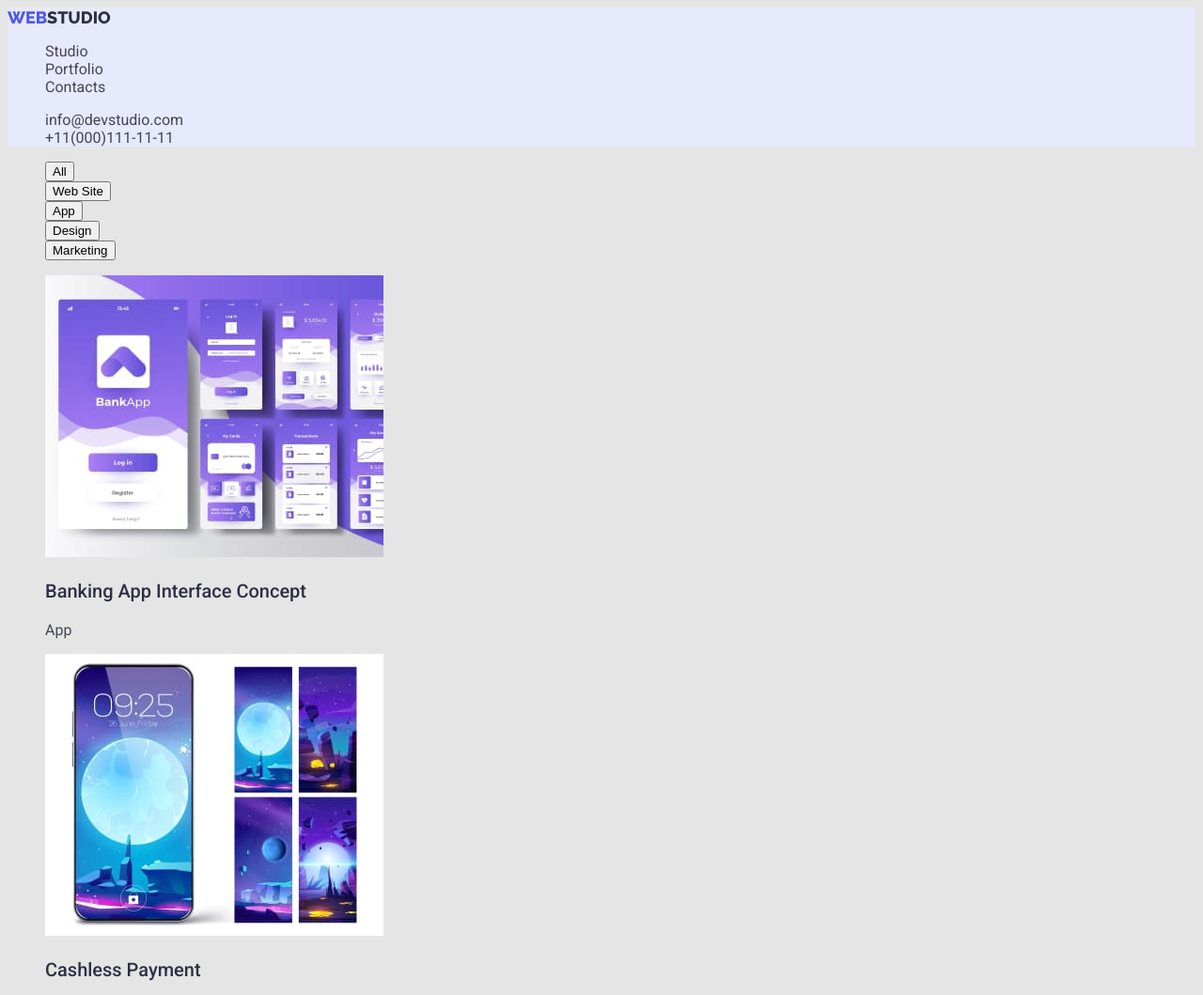
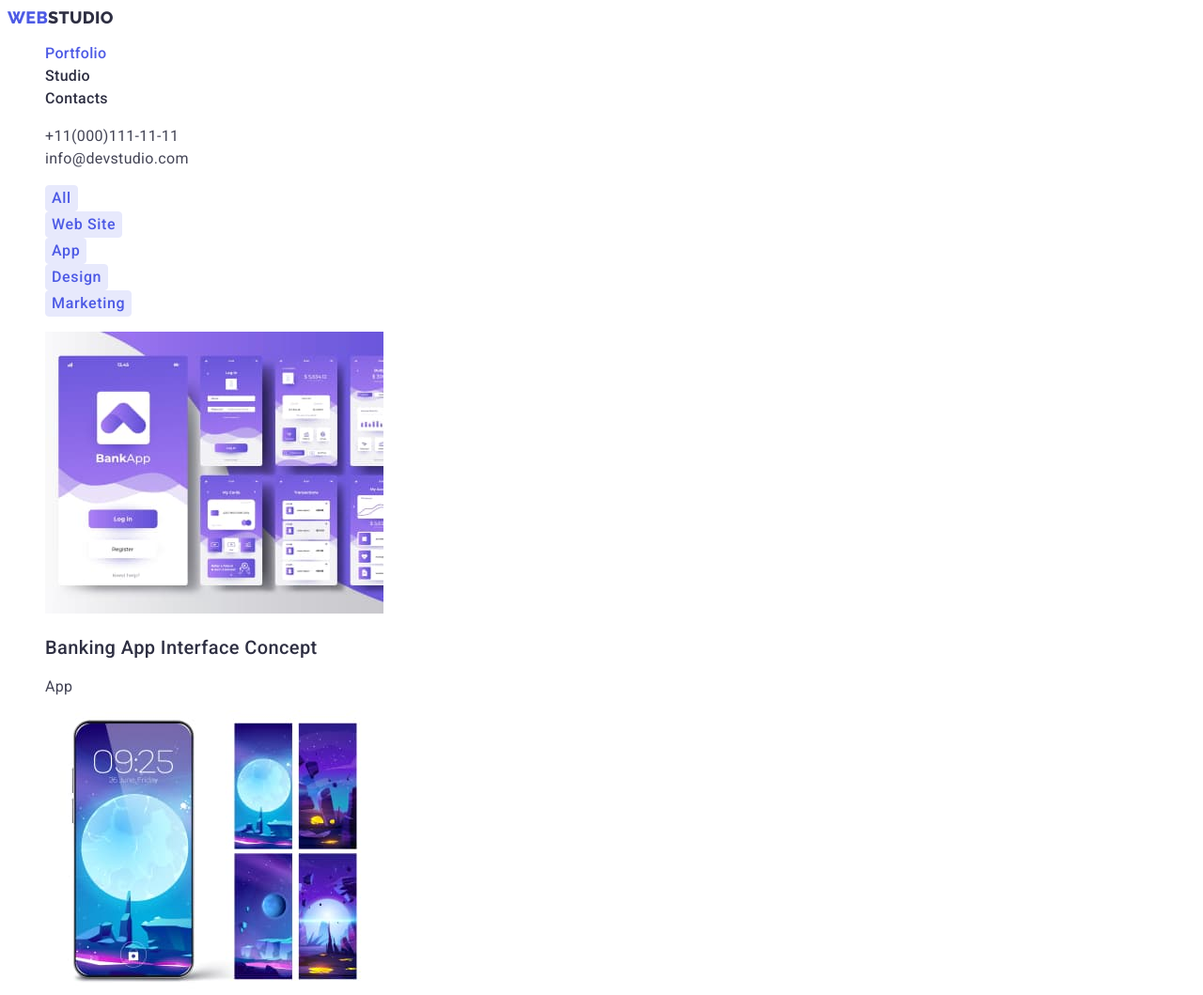
Before and after one commit to Sergii1975/goit-markup-hw-02, a plain HTML site: page portfolio.html in a window 1280 px wide. Shown: the top 1059 px of the page at 94% size. Drawn offline with Linux system fonts and the light colour scheme.

Commit message:
update index.html, styles.css, portfolio.html

```diff
--- a/css/styles.css
+++ b/css/styles.css
@@ -1,79 +1,185 @@
+:root {
+--primary-text-color: #434455;
+--title-text-color: #2E2F42;
+--background-color: #FFFFFF;
+--second-text-color: #ffffff;
+--accent-color: #e7e9fc;
+--primary-brand-color: #4d5ae5;
+--pressed-state-color: #404bbf;
+--succes-color: #32d0aa;
+--subtle-text-color: #8e8f99;
+--light-color: #f4f4fd;
+--modal-overlay-color: #2e2f42;
+--hero-background-color: #2e2f42;
+
+}
 body {
-    font-family: Roboto;
-    background-color: #E5E5E5;
-    color: #434455;
+    font-family: Roboto, sans-serif;
+    background-color: var(--background-color);
+    color: var(--primary-text-color);
     font-size: 16px;
     font-weight: 400;
+    letter-spacing: 0.02em;
 }
 .page-header {
-    background-color: #E7E9FC;
-    color: #2e2f42;
+    background-color: var(--background-color);
+    color: var(--title-text-color);
 }
-ul {
+.list-images {
     list-style: none;
 }
-a {
+.list {
+    list-style: none;
+}
+.team {
+    list-style: none;
+}
+.link {
+    font-family: inherit;
+        font-style: normal;
+        font-weight: 500;
+        font-size: 16px;
+        line-height: 24px;
+    text-decoration: none;
+    color: var(--title-text-color);
+}
+.link:hover,
+.link:focus {
+    color: var(--pressed-state-color);
+}
+.site-nav-header .link.current {
+    color: var(--primary-brand-color);
+}
+.logo {
+    color: var(--primary-brand-color);
+    font-size: 18px;
+    font-family: Raleway;
+    font-weight: 800;
     text-decoration: none;
 }
-.logo-web {
-    color: #4D5AE5;
+.logo-dark {
+    color: var(--title-text-color);
     font-size: 18px;
+    font-weight: 800;
     font-family: Raleway;
 }
-.logo-studio {
-    color: #2e2f42;
-    font-size: 18px;
-    font-family: Raleway;
+.site-nav-header {
+    color: var(--title-text-color);
+    font-family: inherit;
+    font-weight: 500;
+    list-style: none;
 }
-.site-nav > a {
-    color: #2e2f42;
-    font-family: Roboto;
-    font-weight: 500;
+.list-address {
+    font-style: normal;
+    list-style: none;
 }
-.address {
-    color: #434455;
+.mail {
+font-family: inherit;
     font-style: normal;
+    font-weight: 400;
+    font-size: 16px;
+    line-height: 24px;
+    text-decoration: none;
+    color: var(--primary-text-color);
 }
-[href] {
-    color: #434455;
-
+.phone-link {
+    font-family: inherit;
+        font-style: normal;
+        font-weight: 400;
+        font-size: 16px;
+        line-height: 24px;
+        text-decoration: none;
+    color: var(--primary-text-color);
 }
 .hero-title {
-    color: #FFFFFF;
+    color: var(--second-text-color);
+    font-family: 'Roboto';
+    font-style: normal;
+    font-weight: 700;
     font-size: 56px;
-    font-family: Roboto;
     line-height: 60px;
-    font-weight: 700;
+    text-align: center;
+    letter-spacing: 0.02em;
 }
 .hero {
-    background-color: #2e2f42;
+    background-color: var(--title-text-color);
 }
 .hero .button {
-    background-color: #4D5AE5;
-    color: #FFFFFF;
+    background-color: var(--primary-brand-color);
+    color: var(--second-text-color);
+    font-family: inherit;
     font-size: 16px;
+    box-shadow: 0px 4px 4px rgba(0, 0, 0, 0.15);
+    border-radius: 4px;
+    letter-spacing: 0.04em;
+}
+.hero .button:hover,
+.hero .button:focus {
+background-color: var(--pressed-state-color);
+}
+.pointer {
+    cursor: pointer;
 }
 .section-title {
-    color: #2E2F42;
+    color: var(--title-text-color);
+    font-family: 'Roboto';
+    font-weight: 700;
+    font-size: 36px;
+    line-height: 40px;
 }
 .section-team {
-    background-color: #F4F4FD;;
+    background-color: var(--light-color);
 }
-h3 {
-color: #2E2F42;
+.team > li {
+    background-color: var(--background-color);
+}
+.worker {
+    font-weight: 500;
+    font-size: 20px;
+    line-height: 24px;
+    letter-spacing: 0.02em;
+    color: var(--title-text-color);
+}
+.list-title {
+color: var(--title-text-color);
 font-size: 20px;
 font-family: Roboto;
 font-weight: 500;
 }
-.logo-footer {
-    color: #FFFFFF;
+.logo-light {
+    color: var(--second-text-color);
     font-size: 18px;
     font-family: Raleway;
 }
 .footer {
-    background-color: #2e2f42;
-    color: #FFFFFF;
+    background-color: var(--title-text-color);
+    color: var(--accent-color);
 }
-.team > li {
-    background-color: #FFFFFF;
+/* portfolio */
+.btn-list {
+    list-style: none;
 }
+.btn {
+    background-color: var(--accent-color);
+    color: var(--primary-brand-color);
+    font-family: Roboto;
+    font-weight: 500;
+    font-size: 16px;
+    line-height: 24px;
+    border: 1px solid var(--accent-color);
+    border-radius: 4px;
+    letter-spacing: 0.04em;
+}
+.btn:hover,
+.btn:focus {
+    background-color: var(--pressed-state-color);
+    color: var(--second-text-color);
+    font-weight: 500;
+}
+.apps {
+font-weight: 500;
+font-size: 20px;
+line-height: 24px;
+letter-spacing: 0.02em;
+color: var(--title-text-color);
+}
--- a/portfolio.html
+++ b/portfolio.html
@@ -15,86 +15,106 @@
   </head>
   <body>
     <header class="page-header">
-      <nav>
-        <a href="./index.html"
-          ><span class="logo-web">WEB</span
-          ><span class="logo-studio">STUDIO</span></a
+      <nav class="nav-header">
+        <a class="logo" href="./index.html"
+          >WEB<span class="logo-dark">STUDIO</span></a
         >
-        <ul class="site-nav">
-          <li><a href="./index.html">Studio</a></li>
-          <li><a href="./portfolio.html">Portfolio</a></li>
-          <li><a href="">Contacts</a></li>
+        <ul class="site-nav-header">
+          <li>
+            <a class="link current" href="./portfolio.html">Portfolio</a>
+          </li>
+          <li><a class="link" href="./index.html">Studio</a></li>
+          <li>
+            <a class="link" href="">Contacts</a>
+          </li>
         </ul>
       </nav>
-      <address class="address">
-        <ul>
-          <li><a href="mailto:info@devstudio.com">info@devstudio.com</a></li>
-          <li><a href="tel:+110001111111">+11(000)111-11-11</a></li>
+      <address class="address-header">
+        <ul class="list-address">
+          <li>
+            <a class="phone-link" href="tel:+110001111111">+11(000)111-11-11</a>
+          </li>
+          <li>
+            <a class="mail link" href="mailto:info@devstudio.com"
+              >info@devstudio.com</a
+            >
+          </li>
         </ul>
       </address>
     </header>
     <main>
-      <section>
-        <ul>
-          <li><button type="button">All</button></li>
-          <li><button type="button">Web Site</button></li>
-          <li><button type="button">App</button></li>
-          <li><button type="button">Design</button></li>
-          <li><button type="button">Marketing</button></li>
+      <section class="three">
+        <h1 hidden class="menu-title">Menu</h1>
+        <ul class="btn-list">
+          <li class="btn-item">
+            <button type="button" class="btn pointer">All</button>
+          </li>
+          <li class="btn-item">
+            <button type="button" class="btn pointer">Web Site</button>
+          </li>
+          <li class="btn-item">
+            <button type="button" class="btn pointer">App</button>
+          </li>
+          <li class="btn-item">
+            <button type="button" class="btn pointer">Design</button>
+          </li>
+          <li class="btn-item">
+            <button type="button" class="btn pointer">Marketing</button>
+          </li>
         </ul>
-        <ul>
-          <li>
+        <h2 hidden class="activity-list">Activity</h2>
+        <ul class="list-images">
+          <li class="pic">
             <img src="./images2/img.jpg" alt="Banking" width="360" />
-            <h3>Banking App Interface Concept</h3>
+            <h3 class="apps">Banking App Interface Concept</h3>
             <p>App</p>
           </li>
-          <li>
+          <li class="pic">
             <img src="./images2/imgfi.jpg" alt="Payment" width="360" />
-            <h3>Cashless Payment</h3>
+            <h3 class="apps">Cashless Payment</h3>
             <p>Marketing</p>
           </li>
-          <li>
+          <li class="pic">
             <img src="./images2/imgsec.jpg" alt="Meditation" width="360" />
-            <h3>Meditaion App</h3>
+            <h3 class="apps">Meditaion App</h3>
             <p>App</p>
           </li>
-          <li>
+          <li class="pic">
             <img src="./images2/imgth.jpg" alt="Service" width="360" />
-            <h3>Taxi Service</h3>
+            <h3 class="apps">Taxi Service</h3>
             <p>Marketing</p>
           </li>
-          <li>
+          <li class="pic">
             <img src="./images2/imgfi.jpg" alt="Screen" width="360" />
-            <h3>Screen Illustrations</h3>
+            <h3 class="apps">Screen Illustrations</h3>
             <p>Design</p>
           </li>
-          <li>
+          <li class="pic">
             <img src="./images2/imgsix.jpg" alt="Courses" width="360" />
-            <h3>Online Courses</h3>
+            <h3 class="apps">Online Courses</h3>
             <p>Marketing</p>
           </li>
-          <li>
+          <li class="pic">
             <img src="./images2/imgse.jpg" alt="Instagram" width="360" />
-            <h3>Instagram Stories Concept</h3>
+            <h3 class="apps">Instagram Stories Concept</h3>
             <p>Design</p>
           </li>
-          <li>
+          <li class="pic">
             <img src="./images2/imgei.jpg" alt="Food" width="360" />
-            <h3>Organic Food</h3>
+            <h3 class="apps">Organic Food</h3>
             <p>Web Site</p>
           </li>
-          <li>
+          <li class="pic">
             <img src="./images2/imgni.jpg" alt="Coffee" width="360" />
-            <h3>Fresh Coffee</h3>
+            <h3 class="apps">Fresh Coffee</h3>
             <p>Web Site</p>
           </li>
         </ul>
       </section>
     </main>
     <footer class="footer">
-      <a href="./index.html"
-        ><span class="logo-web">WEB</span
-        ><span class="logo-footer">STUDIO</span></a
+      <a class="logo" href="./index.html"
+        >WEB<span class="logo-light">STUDIO</span></a
       >
       <p>
         Increase the flow of customers and sales for your business with digital
```
Also changed, not shown: index.html (+55 -43 lines).
